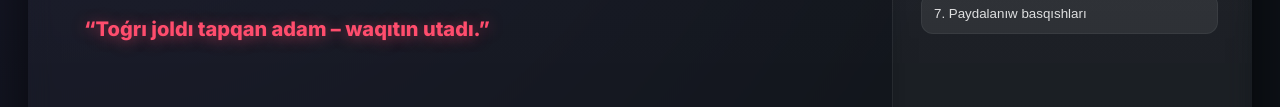
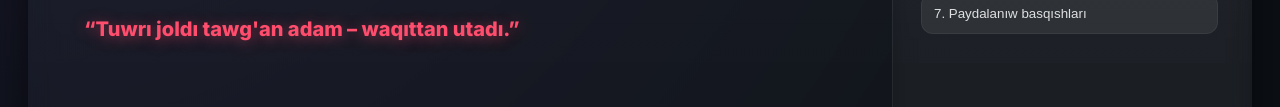
Before and after one commit to hackeruzb-pixel/mashrut, a plain HTML site: page index.html in a window 1280 px wide. Both pictures are taken after a click on the button "◀ Orqaga". Shown: the part 475-582 px from the top of the page. Drawn offline with Linux system fonts and the light colour scheme.

Commit message:
eshshtrsh

```diff
--- a/index.html
+++ b/index.html
@@ -236,7 +236,7 @@
     </p>
 
     <p class="quote">
-      “Toǵrı joldı tapqan adam – waqıtın utadı.”
+      “Tuwrı joldı tawg'an adam – waqıttan utadı.”
     </p>
   </div>
 </article>
```
